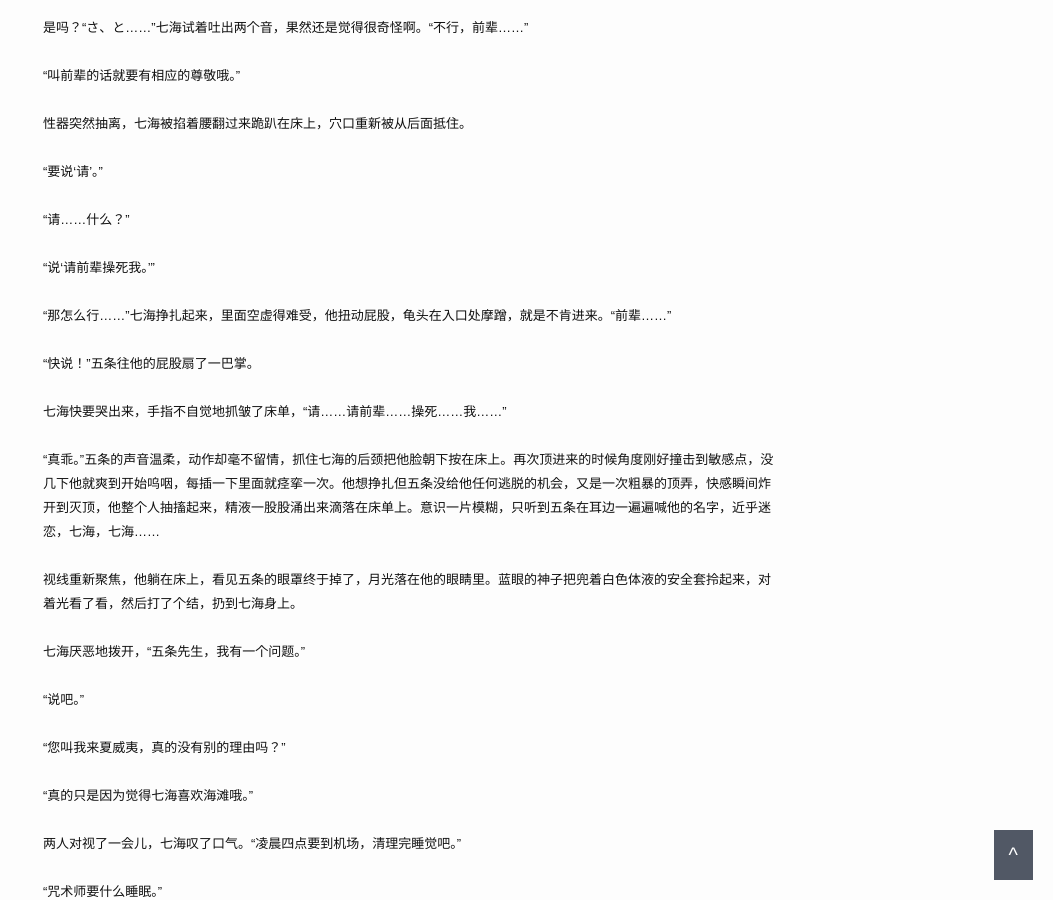
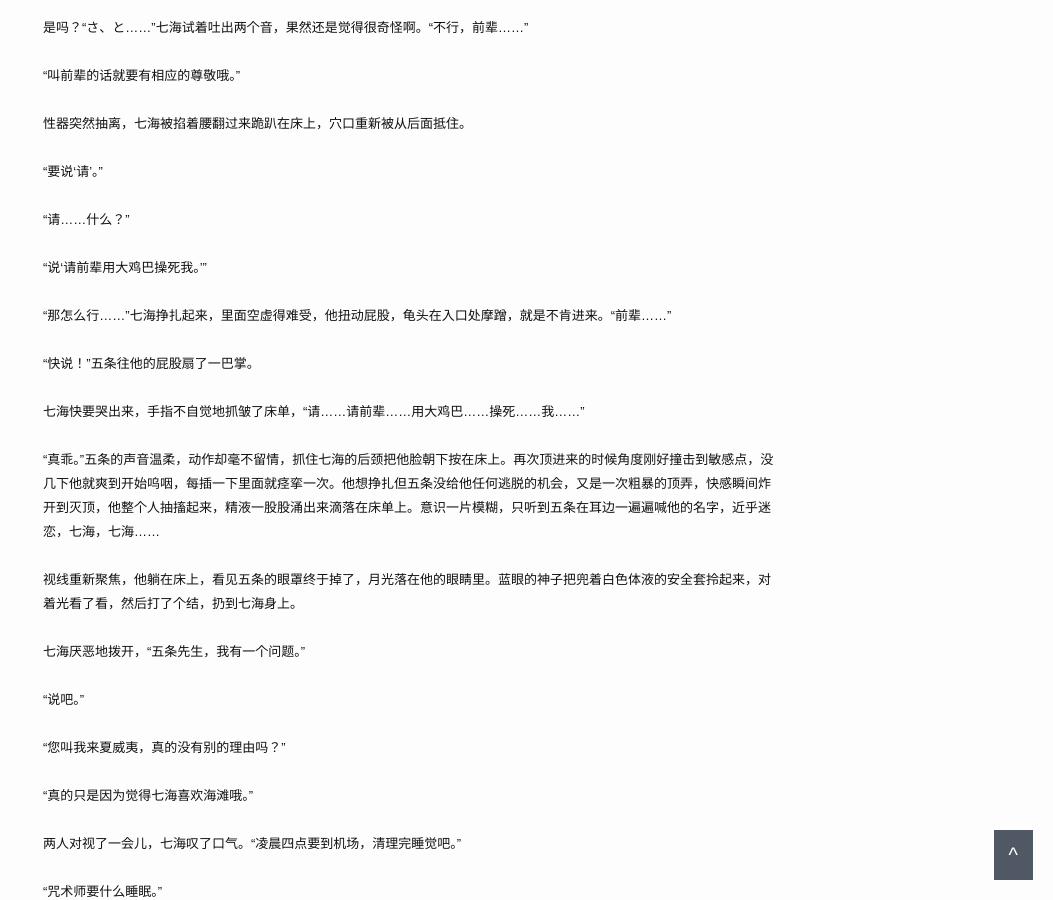
Before and after one commit to greylantern/greylantern.github.io, a Jekyll site: the page built from _posts/2026-11-11-【咒术回战】【五七】与五条先生同游夏威夷（番外）.html, in a window 1280 px wide and 900 px high, scrolled down 1855 px. Shown: the whole window, without its empty margins (227-1280 px from the left). Built offline with Jekyll 4.4.1, drawn with Linux system fonts in a browser that asks for light colours; comment, search, counter and statistics services are not loaded.

Commit message:
minor edit

```diff
--- a/_posts/2026-11-11-【咒术回战】【五七】与五条先生同游夏威夷（番外）.html
+++ b/_posts/2026-11-11-【咒术回战】【五七】与五条先生同游夏威夷（番外）.html
@@ -101,7 +101,7 @@ categories: 咒术回战
 “请……什么？”
 <br>
 <br>
-“说‘请前辈操死我。’”
+“说‘请前辈用大鸡巴操死我。’”
 <br>
 <br>
 “那怎么行……”七海挣扎起来，里面空虚得难受，他扭动屁股，龟头在入口处摩蹭，就是不肯进来。“前辈……”
@@ -110,7 +110,7 @@ categories: 咒术回战
 “快说！”五条往他的屁股扇了一巴掌。
 <br>
 <br>
-七海快要哭出来，手指不自觉地抓皱了床单，“请……请前辈……操死……我……”
+七海快要哭出来，手指不自觉地抓皱了床单，“请……请前辈……用大鸡巴……操死……我……”
 <br>
 <br>
 “真乖。”五条的声音温柔，动作却毫不留情，抓住七海的后颈把他脸朝下按在床上。再次顶进来的时候角度刚好撞击到敏感点，没几下他就爽到开始呜咽，每插一下里面就痉挛一次。他想挣扎但五条没给他任何逃脱的机会，又是一次粗暴的顶弄，快感瞬间炸开到灭顶，他整个人抽搐起来，精液一股股涌出来滴落在床单上。意识一片模糊，只听到五条在耳边一遍遍喊他的名字，近乎迷恋，七海，七海……
```
